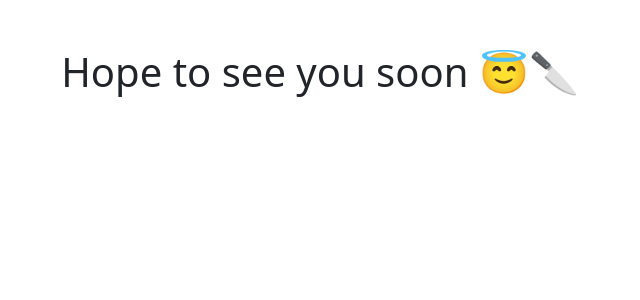
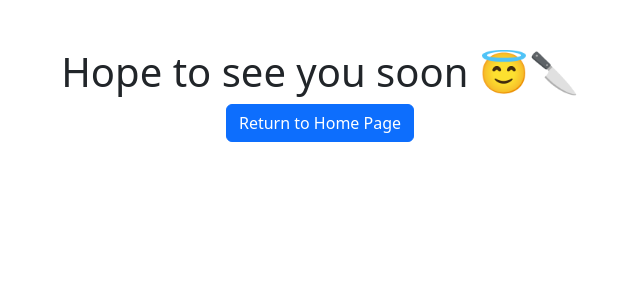
Before and after one commit to anarchopossum/Django-Notes, a Django app: page /logout in a window 1280 px wide. Shown: the top 300 px of the page, without its empty margins (320-960 px from the left). Run offline with Django 4.2, Linux system fonts and the light colour scheme.

Commit message:
Proper Registration is now avalible.
New users can now login to our site and create, Edit, Delete and read their notes. Also added more buttons to make the site easy to use

```diff
--- a/home/templates/home/login.html
+++ b/home/templates/home/login.html
@@ -2,6 +2,6 @@
 {% block content %}
     <form method="post">{% csrf_token %}
     {{ form.as_p }}
-    <input type="submit" class="btn btn-secondary"/>
+    <input type="submit" class="btn btn-secondary" name="Submit"/>
     </form>
 {% endblock %}
--- a/home/templates/home/logout.html
+++ b/home/templates/home/logout.html
@@ -1,4 +1,5 @@
 {% extends 'base.html' %}
 {% block content %}
     <h1>Hope to see you soon 😇🔪</h1>
+    <a href="{% url 'home' %}" class="btn btn-primary">Return to Home Page</a>
 {% endblock %}
--- a/home/templates/home/welcome.html
+++ b/home/templates/home/welcome.html
@@ -12,7 +12,7 @@
     <p> Todays Date is: {{ today }}</p>
     {#  you must link the href by giving a name to the app url you want it to connect to  #}
     {#  Look at notes URL for an example  #}
-    <a href="{% url 'notes.list' %}" class="btn btn-primary">Check out these notes!</a>
+    <a href="{% url 'notes.list' %}" class="btn btn-primary">Login</a>
 {% endblock %}
 </body>
 </html>
--- a/home/urls.py
+++ b/home/urls.py
@@ -7,5 +7,6 @@ urlpatterns = [
     path('', views.HomeView.as_view(), name='home'),
     # path('authorized', views.AuthorizedView.as_view(), name=''),
     path('login', views.LoginInterfaceView.as_view(), name='login'),
-    path('logout', views.LogoutInterfaceView.as_view(), name='logout')
+    path('logout', views.LogoutInterfaceView.as_view(), name='logout'),
+    path('signup', views.SignupView.as_view(), name='signup'),
 ]
--- a/home/views.py
+++ b/home/views.py
@@ -1,9 +1,27 @@
 from django.shortcuts import render
 from django.shortcuts import HttpResponse
 from datetime import datetime
+from django.views.generic import TemplateView
+from django.views.generic.edit import CreateView
+from django.contrib.auth.forms import UserCreationForm
 from django.contrib.auth.mixins import LoginRequiredMixin
-from django.views.generic import TemplateView
 from django.contrib.auth.views import LoginView, LogoutView
+# this is used in the get method in SignupView
+from django.shortcuts import redirect
+
+
+class SignupView(CreateView):
+    form_class = UserCreationForm
+    template_name = 'home/register.html'
+    success_url = 'smart/notes'
+
+    # the guide said they were seeing other users notes. this is what they implemented for this
+    # although you weren't having that issue with your code.
+    def get(self, request, *args, **kwargs):
+        if self.request.user.is_authenticated:
+            return redirect('notes.list')
+        return super().get(request, *args,**kwargs)
+
 
 
 class LogoutInterfaceView(LogoutView):
--- a/notes/templates/notes/notes_list.html
+++ b/notes/templates/notes/notes_list.html
@@ -8,6 +8,8 @@
 </head>
 <body>
 {% block content %}
+    <a href="{% url 'notes.new' %}" class="btn btn-primary">Create a New Note</a>
+    <a href="{% url 'logout' %}" class="btn btn-secondary">Logout</a>
     <h1 class="my-5">Here are the Notes!</h1>
 
     <div class="row row-cols3 g-2">
```
Also changed, not shown: home/templates/home/register.html (added, +7 -0 lines), db.sqlite3.
